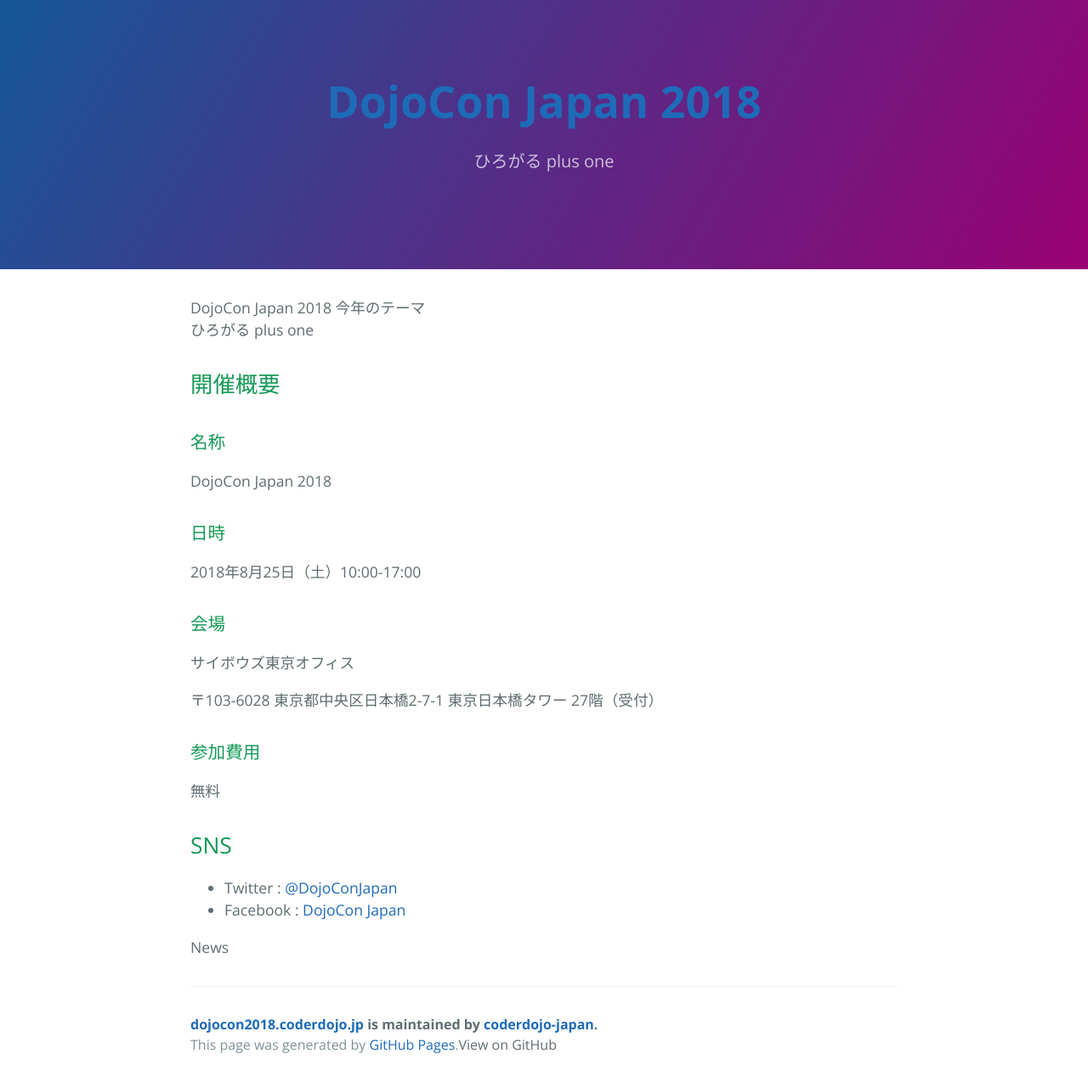
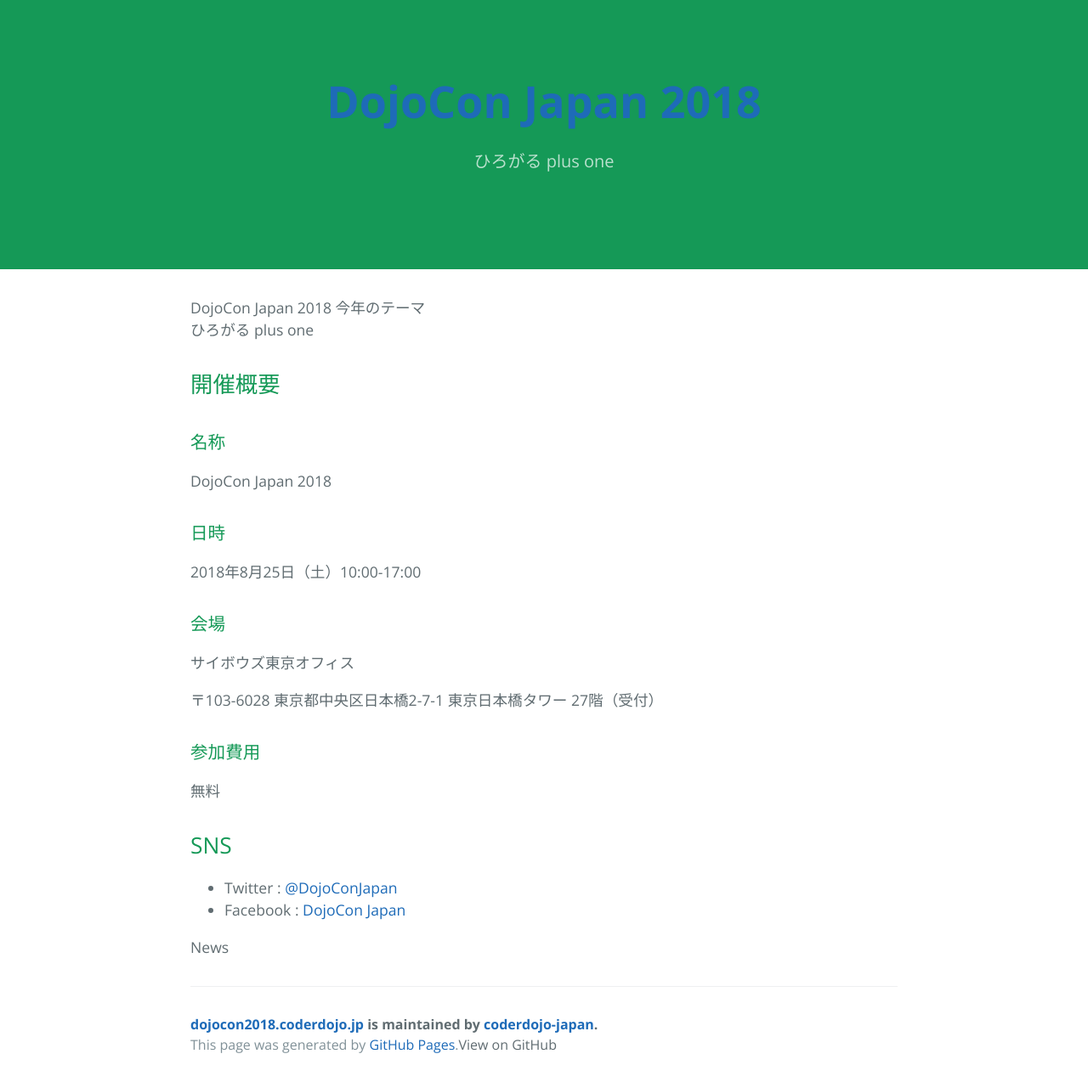
Before and after one commit to coderdojo-japan/dojocon2018.coderdojo.jp, a Jekyll site: the page built from index.md, in a window 1280 px wide. Shown: the whole page at 85% size. Built offline with Jekyll 4.4.1, drawn with Linux system fonts in a browser that asks for light colours; our own code applies the rules of GitHub Pages for plain Markdown files.

Commit message:
Update custom.css

```diff
--- a/assets/css/custom.css
+++ b/assets/css/custom.css
@@ -2,5 +2,9 @@
     color: #fff;
     text-align: center;
     background-color: #159957;
-    background-image: linear-gradient(120deg, #155799, #990073);
+    background-image: linear-gradient(120deg, #159957, #159957);
 }
+
+.entry-content h2{
+    border-bottom: 1px solid #159957;
+}
```
